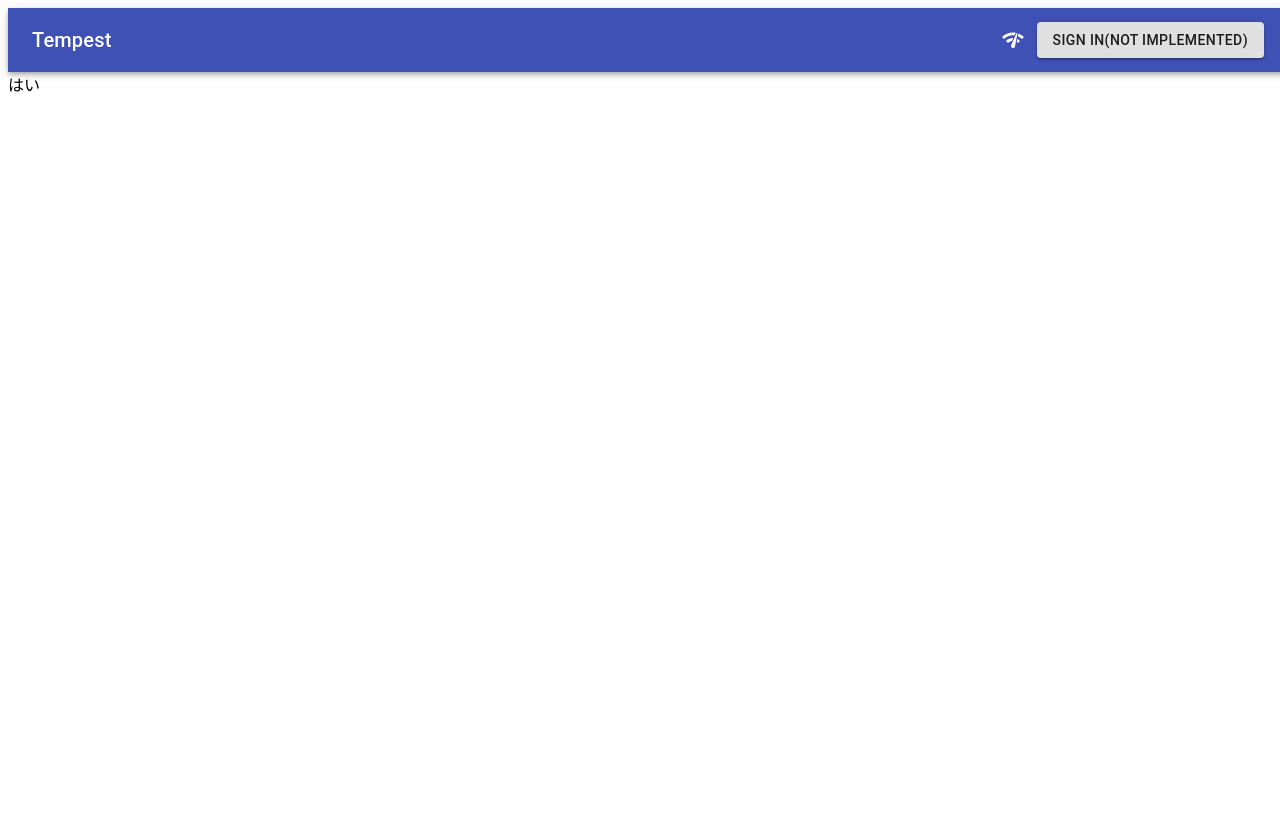
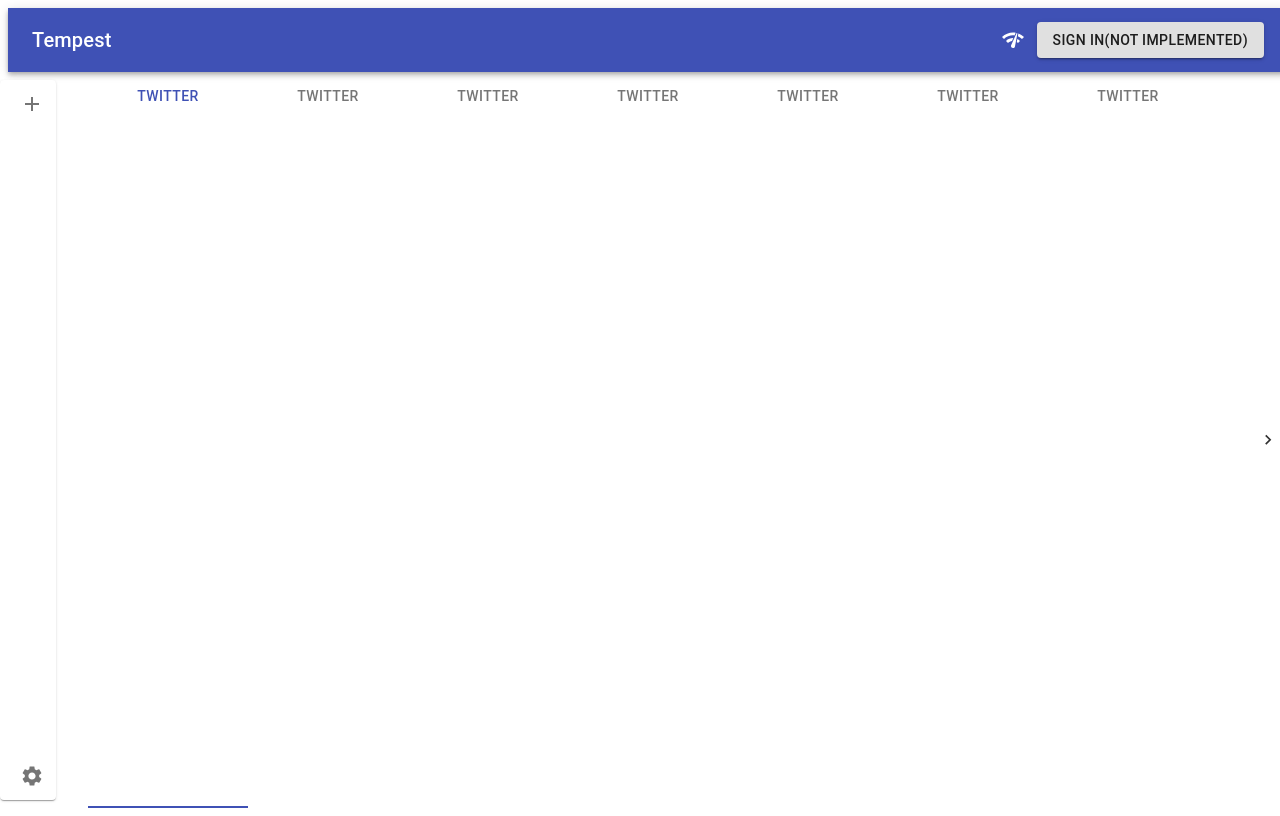
Before and after one commit to origamium/Tempest, a React app: page / in a window 1280 px wide. Built offline with nearby package versions, Linux system fonts and the light colour scheme.

Commit message:
feat: mockのUIを導入

```diff
--- a/src/App.tsx
+++ b/src/App.tsx
@@ -4,6 +4,8 @@
 import { Header } from "./Component/Header/Header";
 import { useDispatch } from "react-redux";
 import { requestRestoreAction } from "./Redux/Gears/dataStore/requestRestore";
+import { TabDataProvider } from "./hooks/useTabs";
+import { ColumnDataProvider } from "./hooks/useColumns";
 
 const Styled = {
     Root: styled.div`
@@ -26,8 +28,12 @@
 
     return (
         <Styled.Root>
-            <Header />
-            <Body />
+            <TabDataProvider value={undefined}>
+                <ColumnDataProvider value={{ columns: [], updateColumns: () => {} }}>
+                    <Header />
+                    <Body />
+                </ColumnDataProvider>
+            </TabDataProvider>
         </Styled.Root>
     );
 };
--- a/src/Body.tsx
+++ b/src/Body.tsx
@@ -1,10 +1,73 @@
 import * as React from "react";
 import { styled } from "./Theme";
+import { Tabs, Tab } from "@material-ui/core";
+import { Sidebar } from "./Component/Sidebar/Sidebar";
+import { Columns } from "./Component/MainView/Columns";
 
 const Styled = {
-    Root: styled.div``,
+    Root: styled.div`
+        display: flex;
+        height: 100%;
+    `,
+    TabPanelBody: styled.div`
+        height: 100%;
+    `,
+};
+
+interface TabPanelProps {
+    index: number;
+    value: number;
+}
+
+const TabPanel: React.FC<TabPanelProps> = ({ index, value }) => {
+    return (
+        <div
+            role="tabpanel"
+            hidden={value !== index}
+            id={`scrollable-auto-tabpanel-${index}`}
+            aria-labelledby={`scrollable-auto-tab-${index}`}
+        >
+            <Styled.TabPanelBody>
+                <Columns tabId={"394"} handleUpdate={() => {}} />
+            </Styled.TabPanelBody>
+        </div>
+    );
 };
 
 export const Body: React.FC = () => {
-    return <Styled.Root>はい</Styled.Root>;
+    const [tabIndex, setTabIndex] = React.useState(0);
+    const handleTabChange = React.useCallback((e: React.ChangeEvent<any>, newValue: number) => {
+        setTabIndex(newValue);
+    }, []);
+
+    return (
+        <Styled.Root>
+            <Sidebar accounts={[]} addAction={() => {}} settingAction={() => {}} />
+            <Tabs
+                value={tabIndex}
+                onChange={handleTabChange}
+                indicatorColor="primary"
+                textColor="primary"
+                variant="scrollable"
+                scrollButtons="auto"
+            >
+                <Tab label={"Twitter"} />
+                <Tab label={"Twitter"} />
+                <Tab label={"Twitter"} />
+                <Tab label={"Twitter"} />
+                <Tab label={"Twitter"} />
+                <Tab label={"Twitter"} />
+                <Tab label={"Twitter"} />
+                <Tab label={"Twitter"} />
+                <Tab label={"Twitter"} />
+                <Tab label={"Twitter"} />
+                <Tab label={"Twitter"} />
+                <Tab label={"Twitter"} />
+                <Tab label={"Twitter"} />
+                <Tab label={"Twitter"} />
+                <Tab label={"Twitter"} />
+            </Tabs>
+            <TabPanel index={1} value={1} />
+        </Styled.Root>
+    );
 };
--- a/src/Component/Sidebar/Sidebar.tsx
+++ b/src/Component/Sidebar/Sidebar.tsx
@@ -11,10 +11,11 @@
 }
 
 const Styled = {
-    Root: styled.div`
+    Root: styled.div<{ width: number }>`
         position: relative;
+        width: ${({ width }) => width + 24}px;
         height: 100%;
-        padding: 4px 0;
+
         & > * {
             position: absolute;
             top: 0;
@@ -23,17 +24,25 @@
             display: flex;
             flex-direction: column;
             justify-content: space-between;
-            height: 100%;
+            height: calc(100% - 16px);
             padding-left: 8px;
-            margin-left: -4px;
+            margin: 8px 0 8px -4px;
         }
     `,
 };
 
 export const Sidebar: React.FC<ISidebarProps> = (props: ISidebarProps) => {
+    const sidebarBodyRef = React.useRef<HTMLDivElement>(null);
+    const [sidebarClientWidth, setSidebarClientWidth] = React.useState<number>(0);
+    const calcSidebarBodyWidth = React.useCallback<() => number>(() => sidebarBodyRef.current?.clientWidth ?? 0, []);
+
+    React.useLayoutEffect(() => {
+        setSidebarClientWidth(calcSidebarBodyWidth());
+    }, [calcSidebarBodyWidth]);
+
     return (
-        <Styled.Root>
-            <Paper>
+        <Styled.Root width={sidebarClientWidth}>
+            <Paper ref={sidebarBodyRef}>
                 <div>
                     <IconButton onClick={props.addAction}>
                         <Add />
--- /dev/null
+++ b/src/hooks/useTabs.ts
@@ -0,0 +1,13 @@
+import { createContext, useContext } from "react";
+import { TabProps } from "@material-ui/core";
+import { ColumnProps } from "react-virtualized";
+
+export type TabDataContextType = { columns: TabProps[]; insertColumns: (columns: ColumnProps[]) => void };
+export const TabDataContext = createContext<TabDataContextType | undefined>(undefined);
+export const TabDataProvider = TabDataContext.Provider;
+
+export const useColumnDataCtx = (): TabDataContextType => {
+    const ctx = useContext(TabDataContext);
+    if (!ctx) throw new Error("Not children of DataContext.Provider");
+    return ctx;
+};
```
Also changed, not shown: src/datatype/oauth/slack_scopes.ts (deleted, +0 -43 lines).
